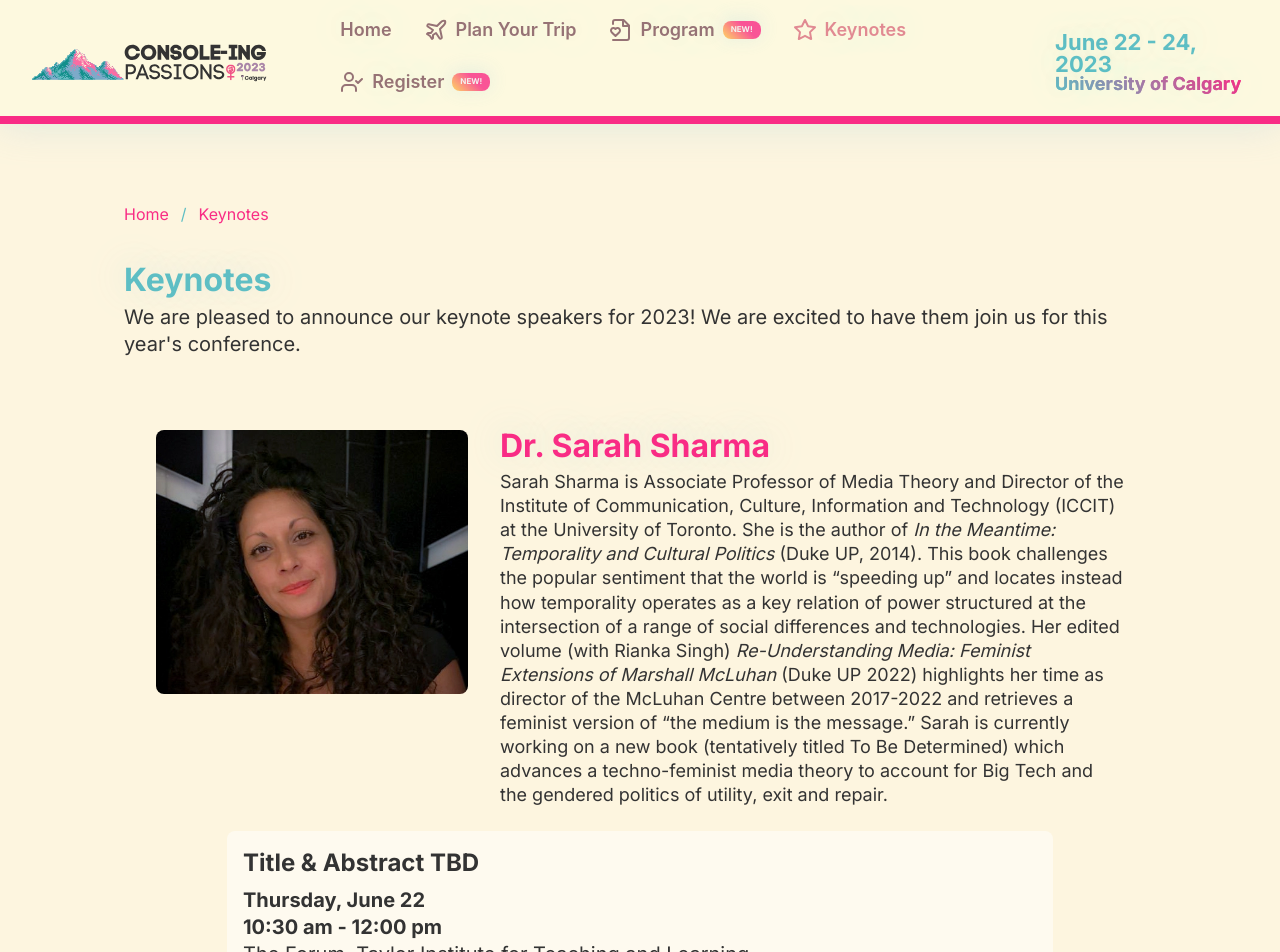
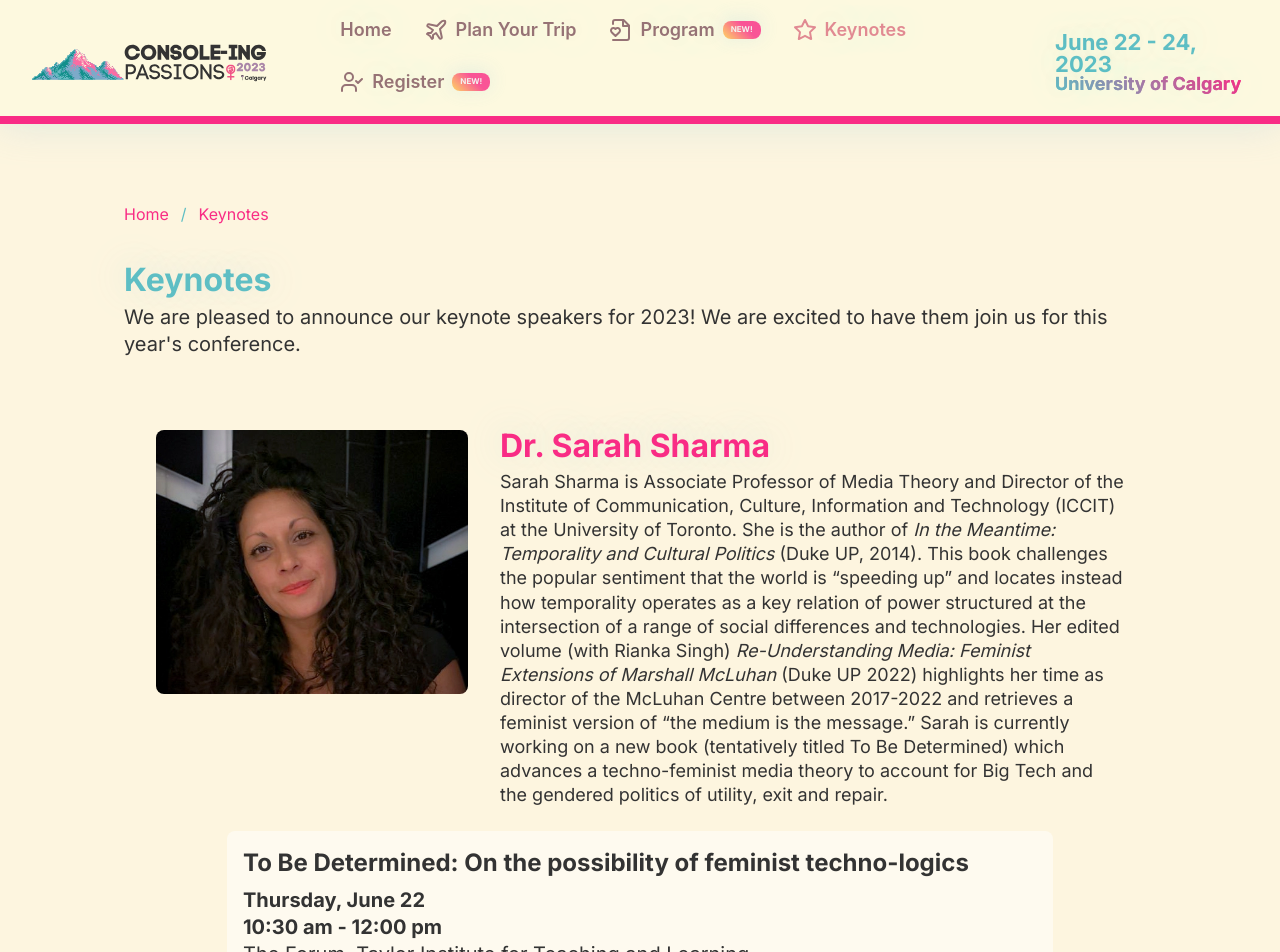
Before and after one commit to LMulvey/cp23, a Next.js app: page /keynotes in a window 1280 px wide. Shown: the top 952 px of the page. Built offline with nearby package versions, Linux system fonts and the light colour scheme; a web font is replaced by a local one.

Commit message:
feat: Dr. Sharma keynote talk title

```diff
--- a/cspell.json
+++ b/cspell.json
@@ -13,6 +13,7 @@
     "Bernier",
     "BIPOC",
     "Bridgeland",
+    "Brien",
     "Charette",
     "Chiniki",
     "Chokshi",
--- a/src/pages/index.tsx
+++ b/src/pages/index.tsx
@@ -182,7 +182,7 @@ const Home: NextPage = () => {
         variants={contentVariants}
       >
         Leslie Salgado Arzuaga, Asma Bernier, Emilie Charette, Crystal Chokshi,
-        Shena Kaul, Mary Keller, Claire O'Brien, J Overholser, Pamela Pan,
+        Shena Kaul, Mary Keller, Claire O&apos;Brien, J Overholser, Pamela Pan,
         Rebecca Wissink, Amanda Zanco.
       </Content>
       <Content
--- a/src/pages/keynotes.tsx
+++ b/src/pages/keynotes.tsx
@@ -151,7 +151,9 @@ const Keynotes: NextPage = () => {
         </GridItem>
         <Talk>
           <Content>
-            <h2>Title & Abstract TBD</h2>
+            <h2>
+              To Be Determined: On the possibility of feminist techno-logics
+            </h2>
             {/* <Content css={{ textAlign: 'left' }} small>
                 ABSTRACT
               </Content> */}
```
